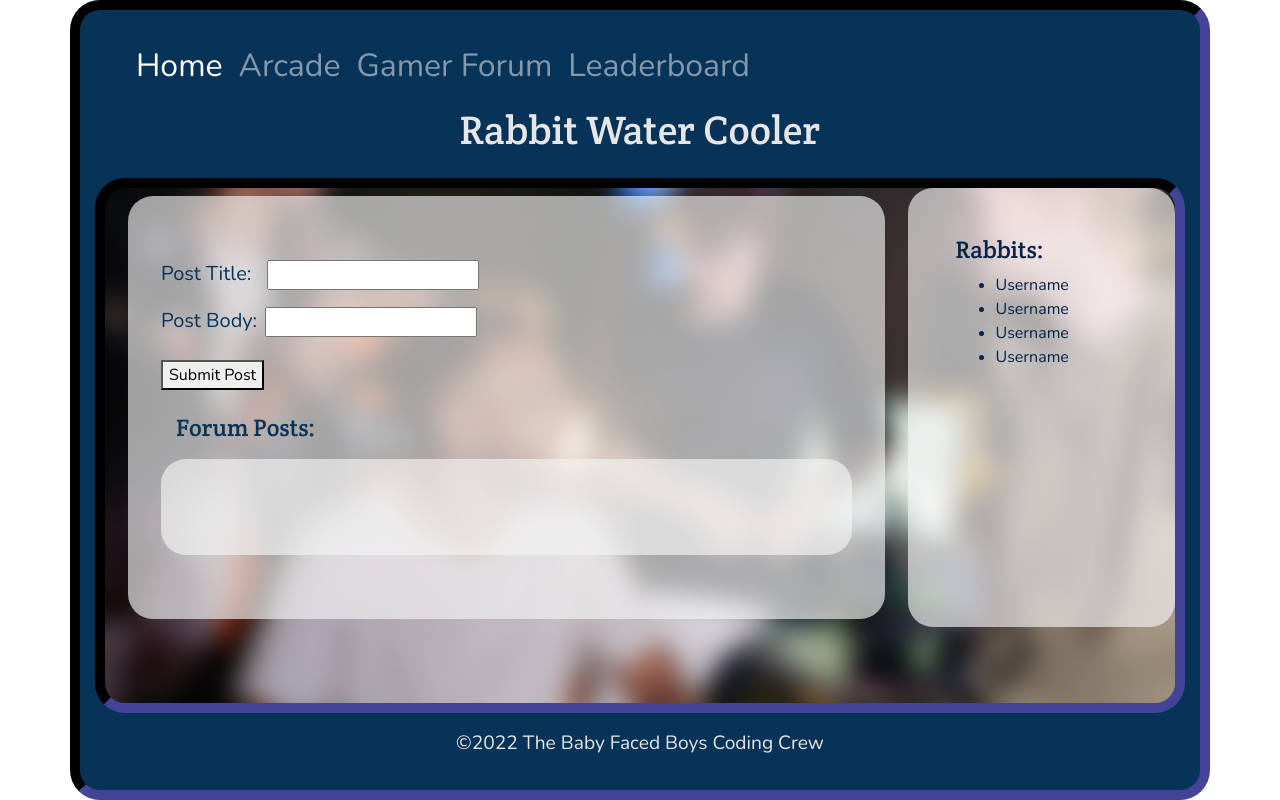
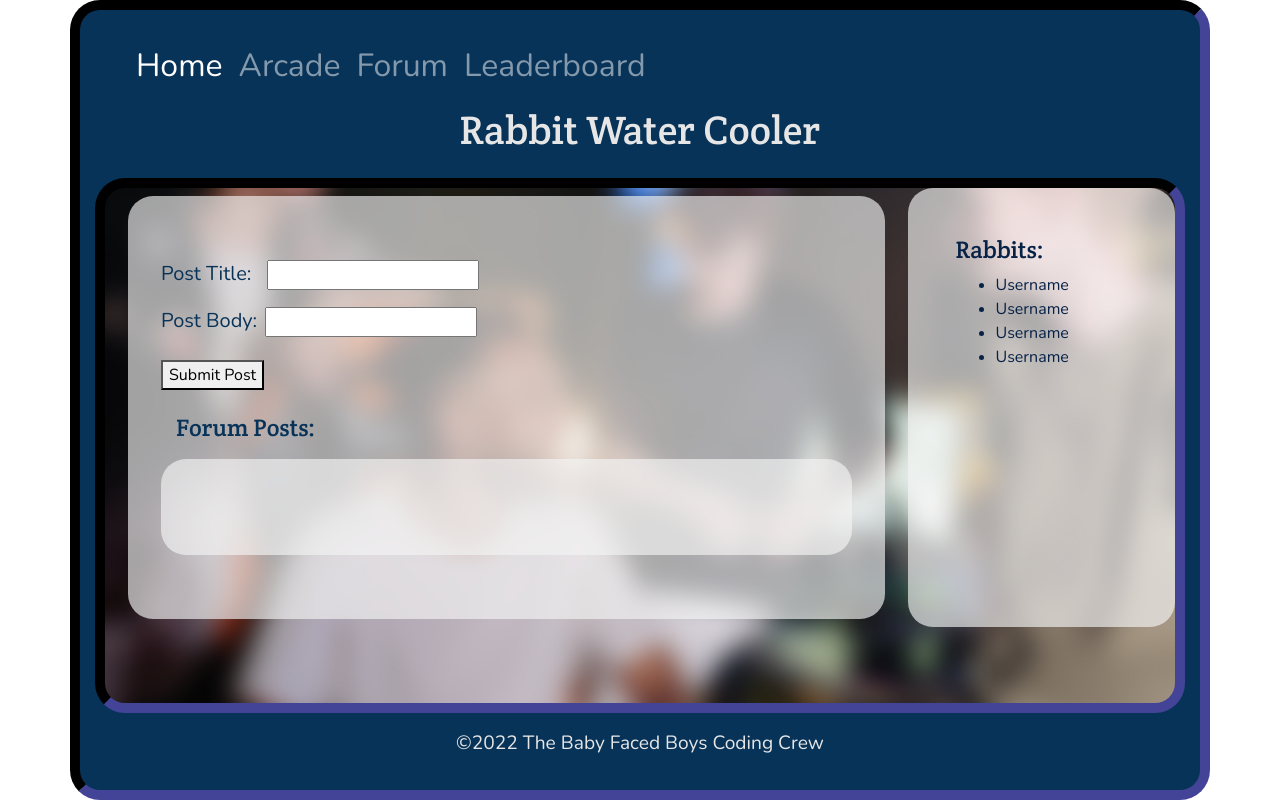
Before and after one commit to bethel-school-of-technology/team-baby-face-boys-frontend, a React (Create React App) app: page /forum in a window 1280 px wide. Built offline with nearby package versions, Linux system fonts and the light colour scheme.

Commit message:
Navbar Edit: Gamer Forum Is now just Forum

```diff
--- a/src/components/navbar.js
+++ b/src/components/navbar.js
@@ -18,7 +18,7 @@ const Navbar = () => {
               <a class="nav-link" href="/allgames">Arcade</a>
             </li>
             <li class="nav-item">
-              <a class="nav-link" href="/forum">Gamer Forum</a>
+              <a class="nav-link" href="/forum">Forum</a>
               </li>
             <li class="nav-item">
               <a class="nav-link" href="/leaderboard">Leaderboard</a>
--- a/src/screens/registrationpage.js
+++ b/src/screens/registrationpage.js
@@ -62,7 +62,7 @@ const Registrationpage = () => {
              <div className="col text-center">
                  <div className="col-sm">
             <form className="Create Account form_regis mx-auto p-3" onSubmit={handleSubmit}>
-                <h4>Photo Placeholder</h4>
+            <img className="game_thumb img-fluid rounded float-left mt-5 mx-3" src={ require('../../src/images/page_bkgnds/jan.jpg') } />
             {/* <input type="gamerID" {...register("gamerID", { required: true })} /> */}
             <label>Full Name: </label><br></br>
             <input className='mb-2'  onChange={handleChange} name="fullName" /><br></br>
```
Also changed, not shown: src/images/page_bkgnds/jan.jpg (renamed from src/images/jan.jpg).
